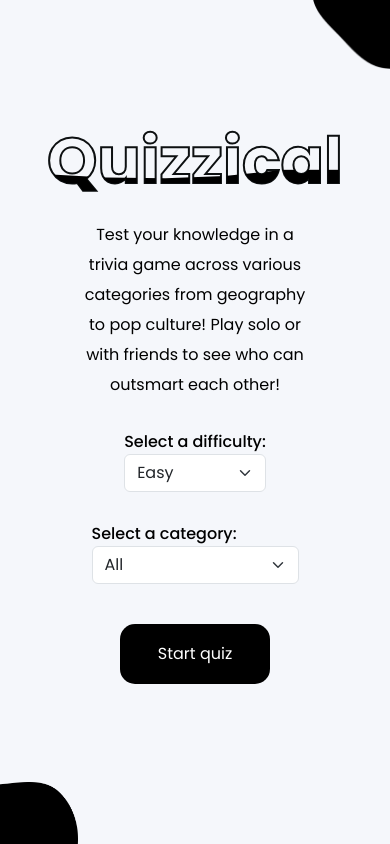
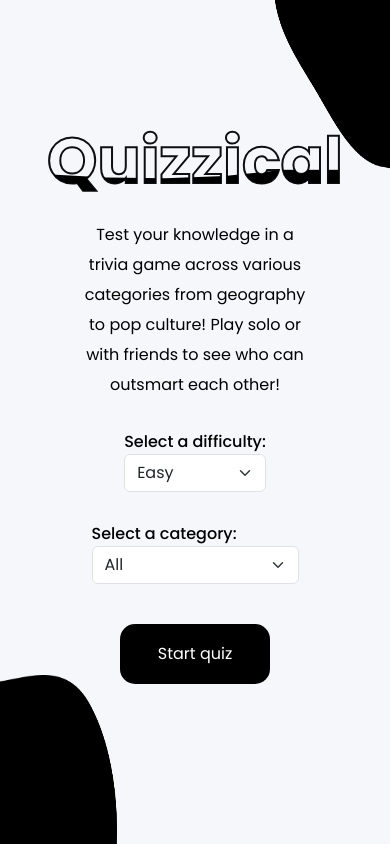
Before and after one commit to steph-xue/quizzical, a React (Vite) app: page / in a window 390 px wide. Built offline with nearby package versions, Linux system fonts and the light colour scheme.

Commit message:
update cover page mobile responsive

```diff
--- a/src/style.css
+++ b/src/style.css
@@ -18,18 +18,18 @@ body {
   background-image: url("/images/blob1.png"), url("/images/blob2.png");
   background-repeat: no-repeat;
   background-position: 100% 0, 0% 100%;
-  background-size: auto;
+  background-size: 20vw 30vh;
 }
 
 @media only screen and (max-width: 1200px) {
   body {
-    background-size: 20%, 20%;
+    background-size: 30vw 20vh;
   }
 }
 
 @media only screen and (max-height: 750px) {
   body {
-    background-size: 25vh, 25vh;
+    background-size: 20vw 40vh;
   }
 }
 
```
